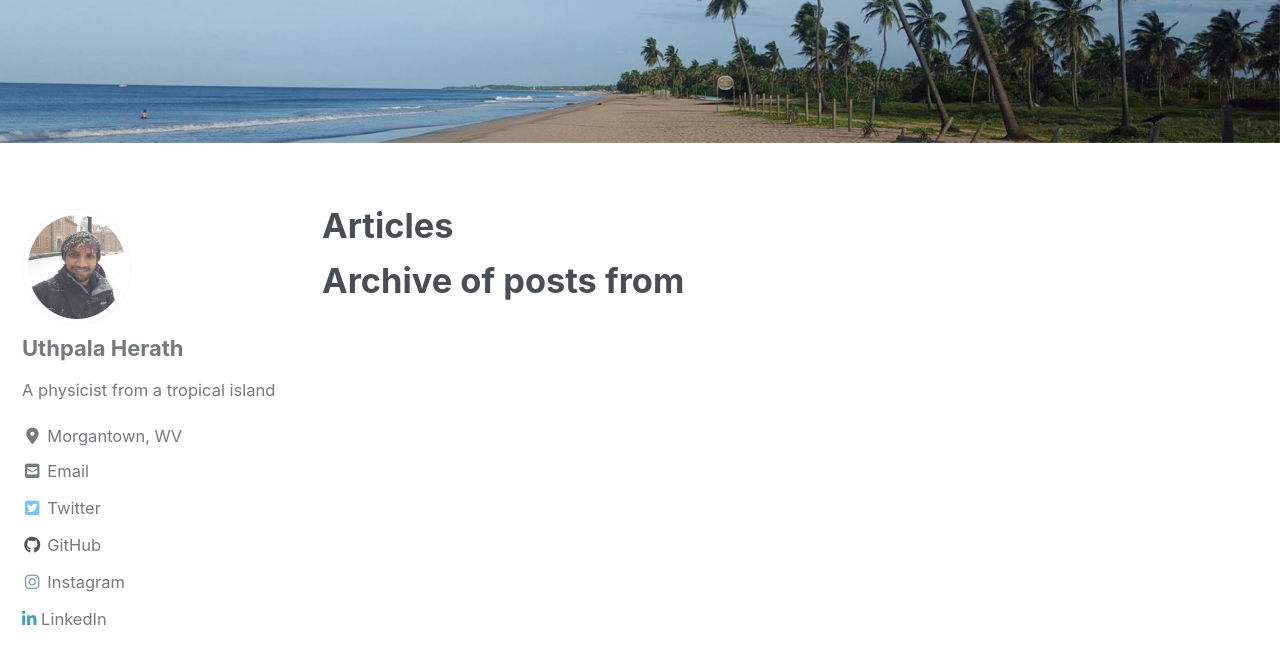
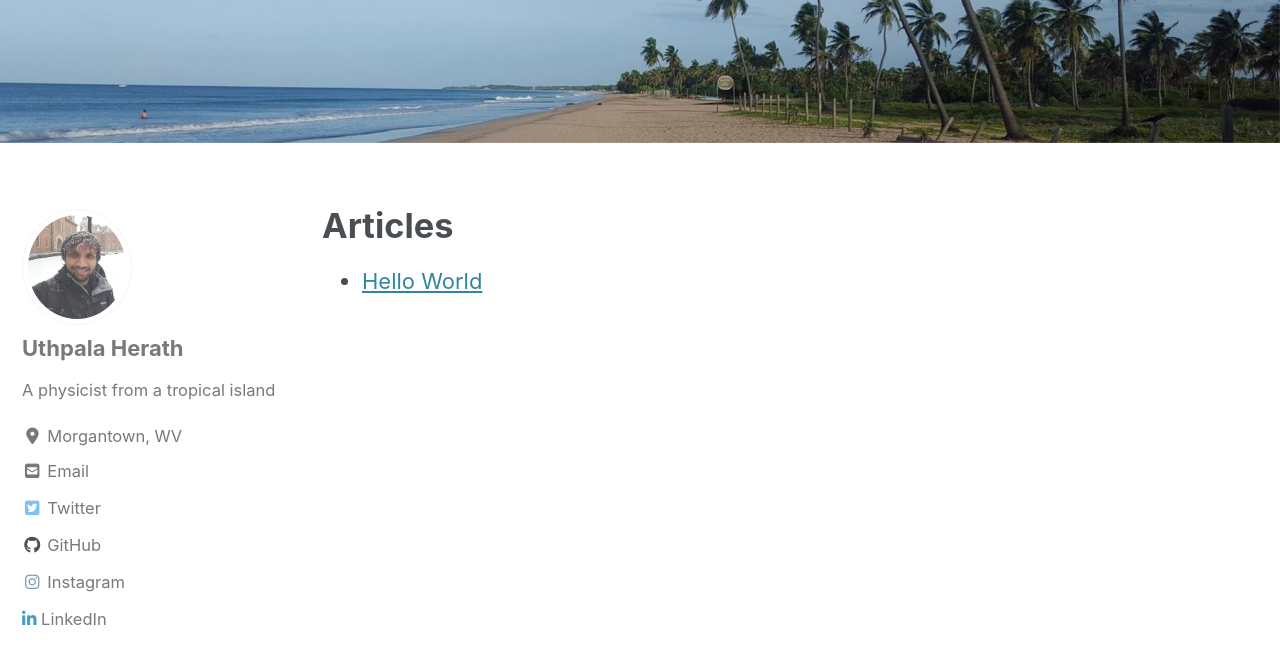
Before and after one commit to uthpalaherath/uthpalaherath.github.io, a Jekyll site: the page built from _pages/articles.md, in a window 1280 px wide and 900 px high, scrolled down 390 px. Shown: the top 664 px of the window. Built offline with Jekyll 4.4.1, drawn with Linux system fonts in a browser that asks for light colours; cached includes are drawn as plain includes; nearby versions of some CDN libraries.

Commit message:
Updated again

```diff
--- a/_pages/articles.md
+++ b/_pages/articles.md
@@ -7,13 +7,10 @@
     image: "/assets/images/beach.jpg"
 ---
 
-<h1>Archive of posts from {{ page.date | date: "%B %Y" }}</h1>
-
-<ul class="posts">
-{% for post in page.posts %}
-  <li>
-    <span class="post-date">{{ post.date | date: "%b %-d, %Y" }}</span>
-    <a class="post-link" href="{{ post.url | prepend: site.baseurl }}">{{ post.title }}</a>
-  </li>
-{% endfor %}
+<ul>
+  {% for post in site.posts %}
+    <li>
+      <a href="{{ post.url }}">{{ post.title }}</a>
+    </li>
+  {% endfor %}
 </ul>
```
Also changed, not shown: 1 other file.
